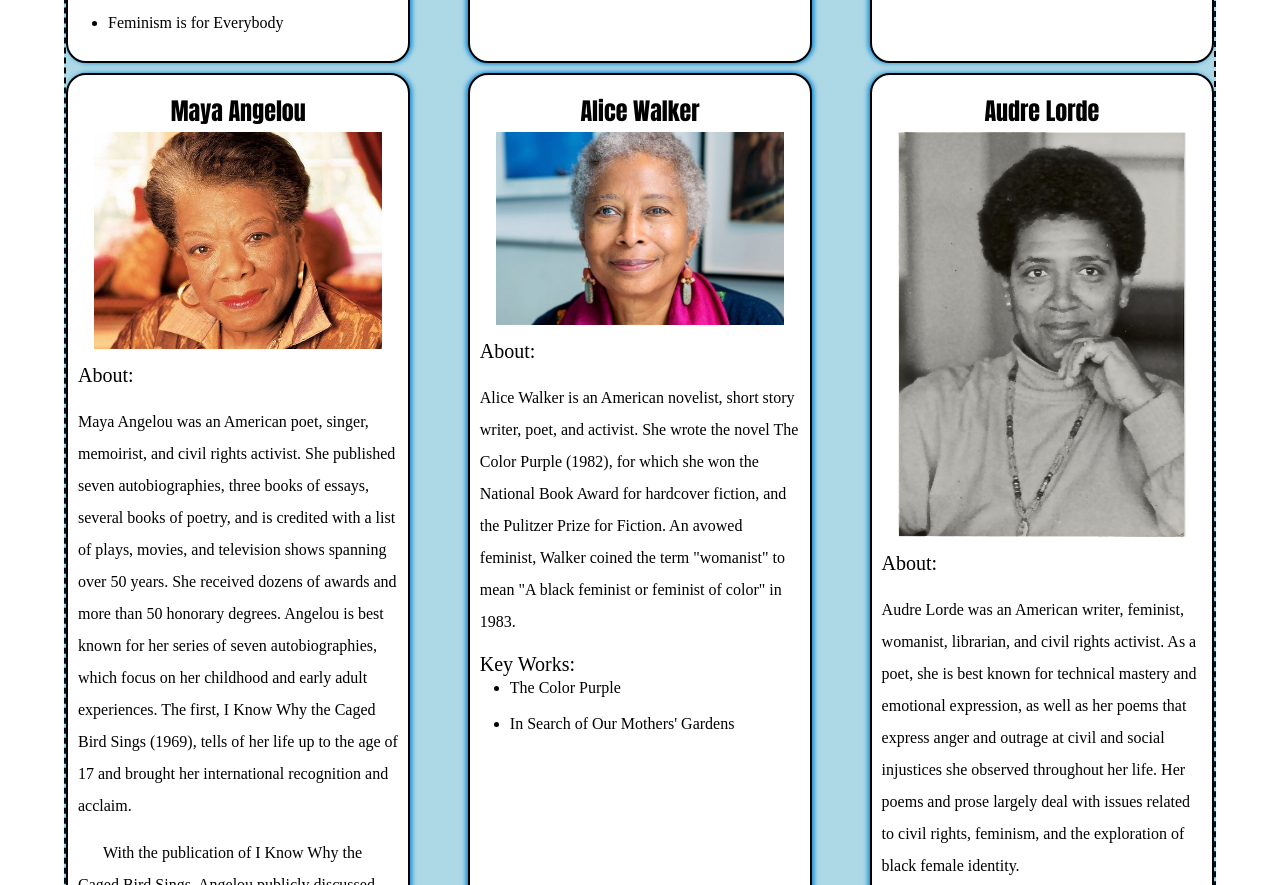
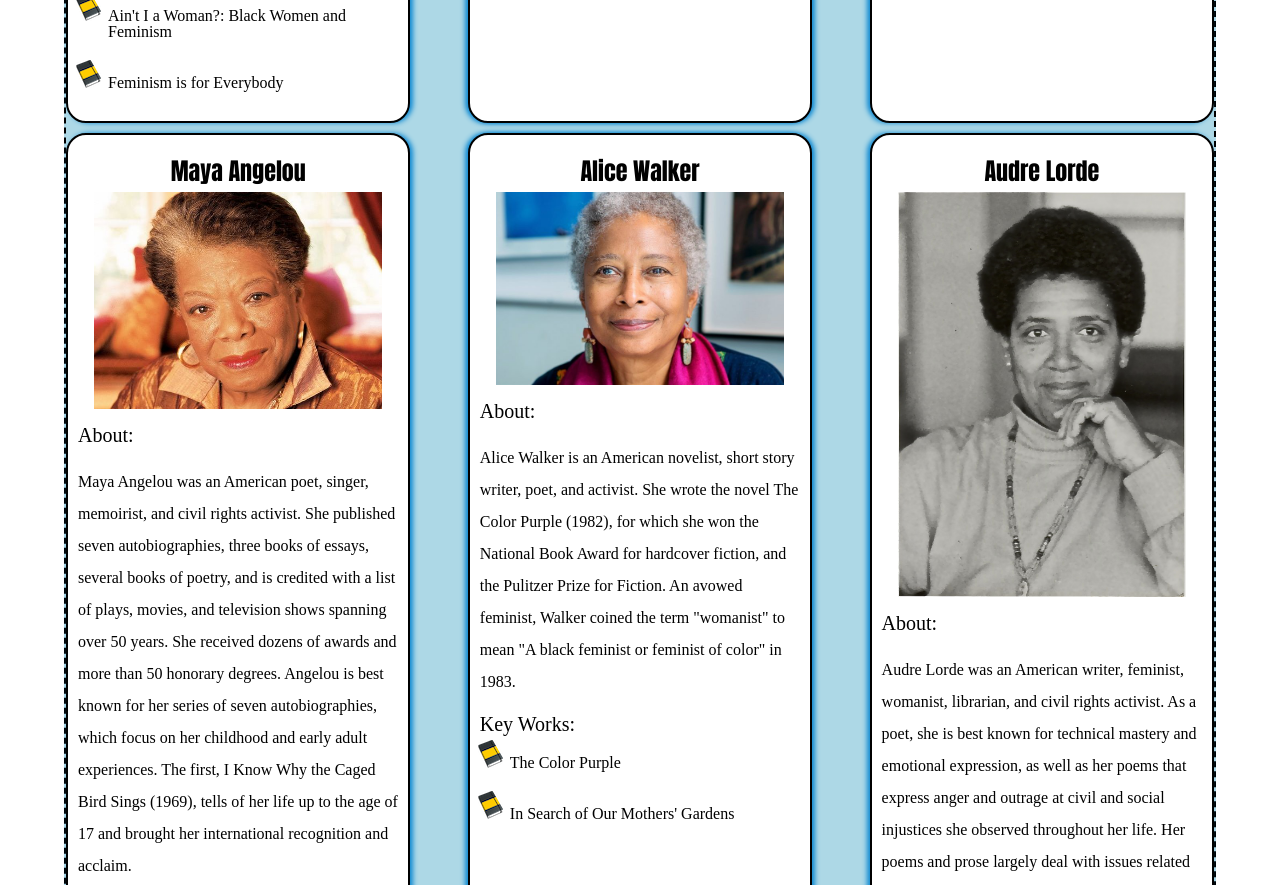
Before and after one commit to torimitchell/hw3-2023, a plain HTML site: page literature.html in a window 1280 px wide. Shown: the part 1102-1987 px from the top of the page. Drawn offline with Linux system fonts and the light colour scheme; the site is published under a folder, as on GitHub Pages, so addresses that start at the root find nothing.

Commit message:
Add files via upload

```diff
--- a/css/style.css
+++ b/css/style.css
@@ -96,17 +96,17 @@ h1, h2, h3{
 
 .grid div:nth-child(3n+1)  {
     /* Left colum; Set box shadow */
-    box-shadow: 2px 0px 5px 0px #0E89D2;
+    box-shadow: 3px 0px 5px #0E89D2;
 }
 
 .grid div:nth-child(3n)  {
     /* Right colum; Set box shadow */
-    box-shadow: -2px 0px 5px 0px #0E89D2;
+    box-shadow: -3px 0px 5px #0E89D2;
 }
 
 .grid div:nth-child(3n+2)  {
     /* Center column; Set box shadow */
-    box-shadow: 2px 0px 5px 0px #0E89D2, -2px 0px 5px 0px #0E89D2;
+    box-shadow: 3px 0px 5px #0E89D2, -3px 0px 5px 0px #0E89D2;
 }
 
 
@@ -123,5 +123,5 @@ p {
 .grid ul li{
     line-height: 100%;
     margin: 0px 0px 20px 30px;
-    list-style: url('/images/sketchbook.png');
+    list-style: url('../images/sketchbook.png');
 }
```
Also changed, not shown: index.html (+1 -1 lines).
